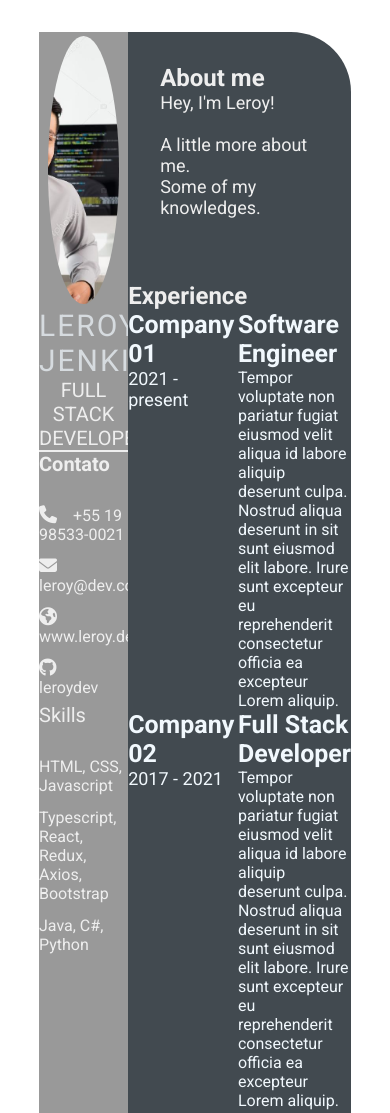
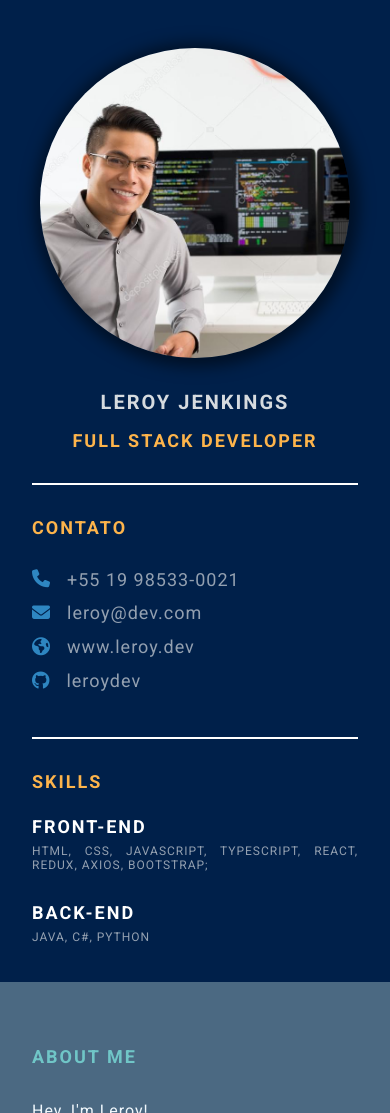
Before and after one commit to Pexex/jornada-dev-ebac, a plain HTML site: page index.html in a window 390 px wide. Shown: the top 1113 px of the page. Drawn offline with Linux system fonts and the light colour scheme.

Commit message:
Styles01 (#6)
* feature: add index.html

* feature: implemented all styles

```diff
--- a/assets/css/style.css
+++ b/assets/css/style.css
@@ -1,9 +1,28 @@
+:root {
+    --pageBG: #70c6c7;
+    --leftBg: #00204A;
+    --rightBg: #4B6982;
+    --linesColor: #fff;
+    --leftTitlesColor: #FDB44B;
+    --rightTitlesColor: #70C6C7;
+    --nameColor: #D6DBDF;
+    --leftInfoColor: #d6dbdfaf;
+    --leftIconsColor: #2E86C1;
+    --skillTitle: #fff;
+    --rigthContentColor: #F1F8FD;
+    --rigthContentBorderColor: #a5a3a3;
+}
+
 * {
     margin: 0;
     padding: 0;
     box-sizing: border-box;
     list-style: none;
     font-family: 'Roboto', sans-serif;
+}
+
+body {
+    background-color: var(--pageBG);
 }
 
 .resume-contents {
@@ -17,83 +36,133 @@
 .left-section {
     grid-column: span 2;
     height: 100%;
-    background-color: #999999;
+    background-color: var(--leftBg);
 }
 
 .right-section {
     grid-column: span 5;
     height: 100%;
-    background-color: #424a50;
+    background-color: var(--rightBg);
     border-radius: 0px 60px 0px 0px;
 }
 
-.left-section-contents{
+.left-section-content{
     padding: 2rem 2rem;
 }
 
 .profile {
     width: 100%;
-    border-bottom: 2px solid #eeeeee;
+    border-bottom: 2px solid var(--linesColor);
+    padding-bottom: 1rem;
 }
 
 .profile-image {
-    width: 80%;
-    margin: 5% 10%;
+    width: 95%;
+    aspect-ratio: 1 / 1;
+    margin: 5% 2.5%;
     display: flex;
     justify-content: center;
     align-items: center;
     border-radius: 50%;
     overflow: hidden;
+    box-shadow: 2px 2px 15px 7px rgba(0,0,0, 0.5);
 }
 
 .profile-image img {
-    width: 25rem;
-    transform: translateX(3rem);
+    height: 100%;
+    transform: translatex(3rem);
 }
 
 .name {
-    color: #D6DBDF;
+    color: var(--nameColor);
     font-size: 30px;
     letter-spacing: 2px;
     text-transform: uppercase;
+    text-align: center;
+    font-weight: bold;
+    padding: 1rem 0;
 }
 
 .profession {
-    color: #eeeeee;
+    color: var(--leftTitlesColor);
     font-size: 20px;
     text-transform: uppercase;
     text-align: center;
+    letter-spacing: 2px;
+    font-weight: bold;
+    padding-bottom: 1rem;
 }
 
-/* .contact-info { border-bottom: 2px solid #1B2631; } */
+.contact-info {
+    border-bottom: 2px solid var(--linesColor);
+    padding-bottom: 1rem;
+}
+
 .left-title {
-    color: #eeeeee;
+    color: var(--leftTitlesColor);
     font-size: 20px;
+    letter-spacing: 2px;
+    text-transform: uppercase;
+    font-weight: bold;
+    display: flex;
+    align-items: center;
+    padding-top: 2rem;
 }
 
 .contact-info ul {
-    padding-top: 1.5rem;
+    padding: 1.5rem 0;
 }
 
-.contact-info ul li,
-.references ul li {
+.contact-info ul li a {
     padding: .4rem 0;
-    color: #eeeeee;
+    display: flex;
+    align-items: center;
+    color: var(--leftInfoColor);
+    letter-spacing: 1px;
+    font-size: 18px;
+    text-decoration: none;
 }
 
-.contact-info ul li i,
-.references ul li i {
+.contact-info ul li a i {
     padding-right: 1rem;
     font-size: 18px;
-    color: #eeeeee;
+    color: var(--leftIconsColor);
+}
+
+.contact-info ul li:hover a,
+.contact-info ul li:hover a i
+ {
+    color: #FDB44B;
 }
 
 .skills ul {
     padding-top: 1.5rem;
 }
+
+.skills ul li:nth-child(2) {
+    padding-top: 1.5rem;
+}
+
 .skills ul li p {
     padding: .4rem 0;
-    color: #eeeeee;
+    color: var(--leftInfoColor);
+    font-size: 18px;
+    letter-spacing: 1px;
+    display: flex;
+    align-items: center;
+    text-transform: uppercase;
+    text-align: justify;
+}
+
+.skill-title {
+    color: var(--skillTitle);
+    font-size: 18px;
+    letter-spacing: 2px;
+    text-transform: uppercase;
+    font-weight: bold;
+    display: flex;
+    align-items: center;
+    /* padding-top: 2rem; */
 }
 
 .right-section-contents {
@@ -101,7 +170,23 @@
 }
 
 .right-title {
-    color: #eeeeee;
+    color: var(--rightTitlesColor);
+    font-size: 40px;
+    letter-spacing: 2px;
+    text-transform: uppercase;
+    font-weight: bold;
+    display: flex;
+    align-items: center;
+    padding: 2rem 0;
+    position: relative;
+}
+
+:is(.education, .awards) .right-title{
+    padding: 2.8rem 0;
+}
+
+.about, .experience, .education {
+    border-bottom: 2px solid var(--linesColor);
 }
 
 .gap {
@@ -109,7 +194,9 @@
 }
 .about-me-contents {
     font-size: 18px;
-    color: #eeeeee;
+    letter-spacing: 1px;
+    line-height: 2rem;
+    color: var(--rigthContentColor);
 }
 
 .experience-contents,
@@ -117,8 +204,7 @@
 .awards-contents {
     display: grid;
     grid-template-columns: repeat(2, 1fr);
-    padding-bottom: 2rem;
-    color: #F1F8FD;
+    color: var(--rigthContentColor);
 }
 
 .exp-company-name,
@@ -126,23 +212,133 @@
 .awards-company-name {
     font-size: 25px;
     font-weight: bold;
+    text-transform: uppercase;
+    letter-spacing: 1px;
+    color: var(--leftTitlesColor);
+    padding-bottom: .4rem;
 }
 
 .exp-time-period,
 .educationp-time-period,
 .awards-time-period {
     font-size: 18px;
+    letter-spacing: 1px;
+    line-height: 2rem;
 }
 
 .exp-position,
 .education-subject,
 .awards-name {
     font-size: 25px;
+    font-weight: bold;
+    text-transform: uppercase;
+    letter-spacing: 1px;
+    color: var(--leftTitlesColor);
+    padding-bottom: .4rem;
 }
 
 .exp-desc,
 .education-desc,
 .awards-desc {
     font-size: 16px;
+    letter-spacing: 1px;
+    line-height: 1.5rem;
+    border-left: 3px solid var(--rigthContentBorderColor);
     padding-left: 5px;
 }
+
+/* Media queries */
+@media screen and (max-width:780px) {
+    .experience-contents,
+    .education-contents,
+    .awards-contents {
+        grid-template-columns: repeat(1, 1fr);
+    }
+}
+
+@media screen and (max-width:780px) {
+    .left-section {
+        grid-column: span 3;
+    }
+
+    .right-section {
+        grid-column: span 4;
+        border-radius: 0px 0px 0px 0px;
+    }
+
+}
+
+@media screen and (max-width:1200px) {
+    .resume-contents {
+        grid-template-columns: repeat(1, 1fr);
+    }
+
+    .right-section{
+        border-radius: 0px 0px 0px 0px;
+    }
+}
+
+@media screen and (max-width:390px) {
+    .resume-contents {
+        width: 100%;
+        margin: 0 auto;
+    }
+
+    .name {
+        font-size: 20px;
+    }
+
+    .profession {
+        font-size: 18px;
+    }
+
+    .left-title {
+        font-size: 18px;
+    }
+
+    .right-section{
+        border-radius: 0px 0px 0px 0px;
+    }
+
+    .right-title {
+        font-size: 18px;
+    }
+
+    .contact-info ul li,
+    .references ul li {
+        font-size: 12px;
+    }
+
+    .contact-info ul li i,
+    .references ul li i {
+        /* padding-right: 1rem; */
+        font-size: 12px;
+    }
+
+    .skills ul li p {
+        font-size: 12px;
+    }
+
+    .about-me-contents {
+        font-size: 16px;
+        line-height: 1.5rem;
+    }
+
+    .exp-company-name,
+    .education-school-name,
+    .awards-company-name {
+        font-size: 18px;
+    }
+
+    .exp-time-period,
+    .educationp-time-period,
+    .awards-time-period {
+        font-size: 16px;
+    }
+
+    .exp-position,
+    .education-subject,
+    .awards-name {
+        font-size: 18px;
+    }
+}
--- a/index.html
+++ b/index.html
@@ -33,22 +33,21 @@
                 <div class="contact-info">
                     <h2 class="left-title">Contato</h2>
                     <ul>
-                        <li><i class="fa fa-phone"></i>+55 19 98533-0021</li>
-                        <li><i class="fa fa-envelope"></i>leroy@dev.com</li>
-                        <li><i class="fa fa-globe"></i>www.leroy.dev</li>
-                        <li><i class="fa fa-github"></i>leroydev</li>
+                        <li><a href="#" target="_blank"><i class="fa fa-phone"></i>+55 19 98533-0021</a></li>
+                        <li><a href="mailto:teste@teste.com" target="_blank"><i class="fa fa-envelope"></i>leroy@dev.com</a></li>
+                        <li><a href="#" target="_blank"><i class="fa fa-globe"></i>www.leroy.dev</a></li>
+                        <li><a href="#" target="_blank"><i class="fa fa-github"></i>leroydev</a></li>
                     </ul>
                 </div>
                 <div class="skills">
-                    <p class="left-title">Skills</p>
+                    <h2 class="left-title">Skills</h2>
                     <ul>
                         <li>
-                            <p>HTML, CSS, Javascript</p>
+                            <h3 class="skill-title">Front-End</h3>
+                            <p>HTML, CSS, Javascript, Typescript, React, Redux, Axios, Bootstrap;</p>
                         </li>
                         <li>
-                            <p>Typescript, React, Redux, Axios, Bootstrap</p>
-                        </li>
-                        <li>
+                            <h3 class="skill-title">Back-End</h3>
                             <p>Java, C#, Python</p>
                         </li>
                     </ul>
@@ -65,59 +64,55 @@
                         <br>Some of my knowledges.
                     </p>
                 </section>
-            </div>
                 <section class="experience gap">
                     <h2 class="right-title">Experience</h2>
                     <div class="experience-contents">
-                    <div class="exp-left">
+                        <div class="exp-left gap">
                             <h3 class="exp-company-name">Company 01</h3>
                             <p class="exp-time-period">2021 - present</p>
                         </div>
-                    <div class="exp-right">
+                        <div class="exp-right gap">
                             <h3 class="exp-position">Software Engineer</h3>
-                        <p class="exp-description">Tempor voluptate non pariatur fugiat eiusmod velit aliqua id labore
-                            aliquip deserunt culpa. Nostrud aliqua deserunt in sit sunt eiusmod elit labore. Irure sunt
-                            excepteur eu reprehenderit consectetur officia ea excepteur Lorem aliquip.</p>
+                            <p class="exp-desc">Tempor voluptate non pariatur fugiat eiusmod velit aliqua id labore
+                                aliquip deserunt culpa. Nostrud aliqua deserunt in sit sunt eiusmod elit labore.</p>
                         </div>
-                    <div class="exp-left">
+                        <div class="exp-left gap">
                             <h3 class="exp-company-name">Company 02</h3>
                             <p class="exp-time-period">2017 - 2021</p>
                         </div>
-                    <div class="exp-right">
+                        <div class="exp-right gap">
                             <h3 class="exp-position">Full Stack Developer</h3>
-                        <p class="exp-description">Tempor voluptate non pariatur fugiat eiusmod velit aliqua id labore
-                            aliquip deserunt culpa. Nostrud aliqua deserunt in sit sunt eiusmod elit labore. Irure sunt
-                            excepteur eu reprehenderit consectetur officia ea excepteur Lorem aliquip.</p>
+                            <p class="exp-desc">Tempor voluptate non pariatur fugiat eiusmod velit aliqua id labore
+                                aliquip deserunt culpa. Nostrud aliqua deserunt in sit sunt eiusmod elit labore.</p>
                         </div>
-                    <div class="exp-left">
+                        <div class="exp-left gap">
                             <h3 class="exp-company-name">Company 03</h3>
                             <p class="exp-time-period">2014 - 2017</p>
                         </div>
-                    <div class="exp-right">
+                        <div class="exp-right gap">
                             <h3 class="exp-position">Front End Developer</h3>
-                        <p class="exp-description">Tempor voluptate non pariatur fugiat eiusmod velit aliqua id labore
-                            aliquip deserunt culpa. Nostrud aliqua deserunt in sit sunt eiusmod elit labore. Irure sunt
-                            excepteur eu reprehenderit consectetur officia ea excepteur Lorem aliquip.</p>
+                            <p class="exp-desc">Tempor voluptate non pariatur fugiat eiusmod velit aliqua id labore
+                                aliquip deserunt culpa. Nostrud aliqua deserunt in sit sunt eiusmod elit labore.</p>
                         </div>
                     </div>
                 </section>
                 <section class="education gap">
                     <h2 class="right-title">Educational Background</h2>
                     <div class="education-contents">
-                    <div class="education-left">
+                        <div class="education-left gap">
                             <h3 class="education-school-name">MIT</h3>
                             <p class="education-time-period">2021-2023</p>
                         </div>
-                    <div class="education-right">
+                        <div class="education-right gap">
                             <h3 class="education-subject">Software Engineer</h3>
                             <p class="education-desc">Occaecat laborum laborum fugiat enim commodo enim veniam anim officia
                                 amet deserunt dolor.</p>
                         </div>
-                    <div class="education-left">
+                        <div class="education-left gap">
                             <h3 class="education-school-name">Harvard</h3>
                             <p class="education-time-period">2017-2021</p>
                         </div>
-                    <div class="education-right">
+                        <div class="education-right gap">
                             <h3 class="education-subject">Data Analisys</h3>
                             <p class="education-desc">Occaecat laborum laborum fugiat enim commodo enim veniam anim officia
                                 amet deserunt dolor.</p>
@@ -127,26 +122,27 @@
                 <section class="awards gap">
                     <h2 class="right-title">Courses</h2>
                     <div class="awards-contents">
-                    <div class="awards-left">
+                        <div class="awards-left gap">
                             <h3 class="awards-company-name">EBAC</h3>
                             <p class="awards-time-period">june 2018</p>
                         </div>
-                    <div class="awards-right">
+                        <div class="awards-right gap">
                             <h3 class="awards-name">Front End Developers</h3>
                             <p class="awards-desc">Occaecat laborum laborum fugiat enim commodo enim veniam anim officia
                                 amet deserunt dolor.</p>
                         </div>
-                    <div class="awards-left">
+                        <div class="awards-left gap">
                             <h3 class="awards-company-name">Oracle</h3>
                             <p class="awards-time-period">june 2018</p>
                         </div>
-                    <div class="awards-right">
+                        <div class="awards-right gap">
                             <h3 class="awards-name">Advanced Java</h3>
                             <p class="awards-desc">Occaecat laborum laborum fugiat enim commodo enim veniam anim officia
                                 amet deserunt dolor.</p>
                         </div>
                     </div>
                 </section>
+            </div>
         </section>
     </main>
 
```
Lines whose indentation alone changed are shown as unchanged.
